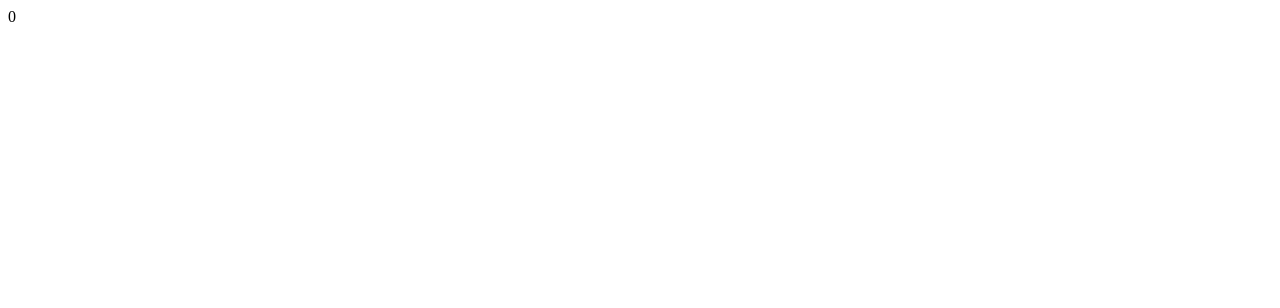
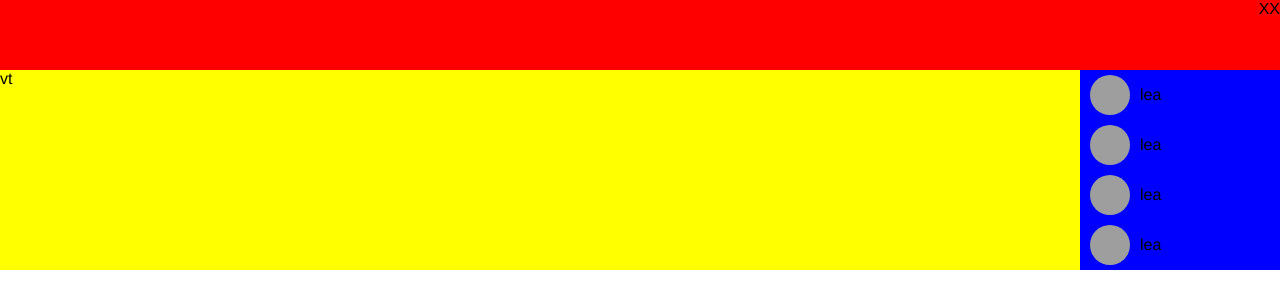
Before and after one commit to Platane/salesbuddy, a React app: page / in a window 1280 px wide. Built offline with nearby package versions, Linux system fonts and the light colour scheme; grey boxes are pictures that could not be loaded.

Commit message:
:rocket: ui draft

```diff
--- a/src/component/app/index.js
+++ b/src/component/app/index.js
@@ -1 +1,15 @@
-export const App = () => <div>0</div>;
+import React from 'react';
+import { Header } from '../header';
+import { Content } from '../content';
+
+import style from './style.css';
+
+export const App = () =>
+    <div className={style.container}>
+        <div className={style.header}>
+            <Header />
+        </div>
+        <div className={style.content}>
+            <Content />
+        </div>
+    </div>;
--- /dev/null
+++ b/src/component/app/style.css
@@ -0,0 +1,17 @@
+.container {
+    display: flex;
+    flex-direction: column;
+    height: 100%;
+    width: 100%;
+    position: fixed;
+}
+.header {
+    max-height: 70px;
+    flex-basis: 70px;
+    width: 100%;
+}
+.content {
+    flex-basis: 70px;
+    flex-grow: 1;
+    position: relative;
+}
--- /dev/null
+++ b/src/component/content/index.js
@@ -0,0 +1,16 @@
+import React from 'react';
+
+import style from './style.css';
+
+import { VerticalVisitorList } from '../verticalVisitorList';
+import { VisitorTiles } from '../visitorTiles';
+
+export const Content = () =>
+    <div className={style.container}>
+        <div className={style.main}>
+            <VisitorTiles />
+        </div>
+        <div className={style.leftPanel}>
+            <VerticalVisitorList />
+        </div>
+    </div>;
--- /dev/null
+++ b/src/component/content/style.css
@@ -0,0 +1,15 @@
+.container {
+    display: flex;
+    flex-direction: row;
+}
+.leftPanel {
+    flex-basis: 100px;
+    max-width: 200px;
+    flex-grow: 1;
+    position: relative;
+}
+.main {
+    flex-basis: 100px;
+    flex-grow: 1;
+    position: relative;
+}
--- /dev/null
+++ b/src/component/header/index.js
@@ -0,0 +1,16 @@
+import React from 'react';
+
+import style from './style.css';
+
+const Notification = () => <div>X</div>;
+
+const UserSetting = () => <div>X</div>;
+
+export const Header = () =>
+    <div className={style.container}>
+        <div className={style.logo} />
+        <div className={style.right}>
+            <Notification />
+            <UserSetting />
+        </div>
+    </div>;
--- /dev/null
+++ b/src/component/header/style.css
@@ -0,0 +1,12 @@
+.container {
+    background-color: red;
+    width: 100%;
+    height: 100%;
+    display: flex;
+    flex-direction: row;
+}
+.right {
+    margin-left: auto;
+    display: flex;
+    flex-direction: row;
+}
--- /dev/null
+++ b/src/component/icon/index.js
@@ -0,0 +1,5 @@
+import React from 'react';
+
+import style from './style.css';
+
+export const Icon = ({ size }) => <svg style={{ width: size, height: size }} />;
--- /dev/null
+++ b/src/component/icon/style.css
@@ -0,0 +1,15 @@
+.container {
+    display: flex;
+    flex-direction: row;
+}
+.leftPanel {
+    flex-basis: 100px;
+    max-width: 200px;
+    flex-grow: 1;
+    position: relative;
+}
+.main {
+    flex-basis: 100px;
+    flex-grow: 1;
+    position: relative;
+}
--- /dev/null
+++ b/src/component/mood/index.js
@@ -0,0 +1,10 @@
+import React from 'react';
+
+import { Icon } from '../icon';
+
+const color = {
+    ok: '#0ff',
+};
+
+export const Mood = props =>
+    <Icon {...props} color={color[props.mood]} icon={props.mood} />;
--- /dev/null
+++ b/src/component/verticalVisitorList/index.js
@@ -0,0 +1,28 @@
+import React from 'react';
+
+import style from './style.css';
+
+import { Mood } from '../mood';
+
+const Visitor = ({ name, avatar_url, mood }) =>
+    <div className={style.visitor}>
+        <div
+            className={style.visitorPic}
+            style={{ backgroundImage: `url(${avatar_url})` }}
+        />
+        <div className={style.visitorName}>{name}</div>
+        <div className={style.visitorMood}><Mood size={30} mood={mood} /></div>
+    </div>;
+
+export const VerticalVisitorList = ({ visitors }) =>
+    <div className={style.container}>
+        {(visitors || [0, 0, 0, 0])
+            .map((visitor, i) =>
+                <Visitor
+                    key={i}
+                    name="lea"
+                    avatar_url="http://25.media.tumblr.com/tumblr_lzcdj8TjeQ1qamec9o1_1280.jpg"
+                    mood="okIGuess"
+                />
+            )}
+    </div>;
--- /dev/null
+++ b/src/component/verticalVisitorList/style.css
@@ -0,0 +1,27 @@
+.container {
+    background-color: blue;
+    width: 100%;
+    height: 100%;
+    display: flex;
+    flex-direction: column;
+}
+.visitor {
+    height: 50px;
+    padding: 0 10px;
+    display: flex;
+    flex-direction: row;
+    align-items: center;
+}
+.visitorName {
+    margin-left: 10px;
+}
+.visitorPic {
+    width: 40px;
+    height: 40px;
+    border-radius: 50%;
+    background-position: center;
+    background-size: cover;
+}
+.visitorMood {
+    margin-left: auto;
+}
--- /dev/null
+++ b/src/component/visitorTiles/index.js
@@ -0,0 +1,8 @@
+import React from 'react';
+
+import style from './style.css';
+
+export const VisitorTiles = () =>
+    <div className={style.container}>
+        vt
+    </div>;
--- /dev/null
+++ b/src/component/visitorTiles/style.css
@@ -0,0 +1,5 @@
+.container {
+    background-color: yellow;
+    width: 100%;
+    height: 100%;
+}
--- a/src/index.html
+++ b/src/index.html
@@ -1,5 +1,5 @@
 <html>
-    <body>
+    <body style="margin:0;font-family:proxima, helvetica">
 
         <div id="app"></div>
 
```
Also changed, not shown: src/asset/data.json (added, +9 -0 lines).
